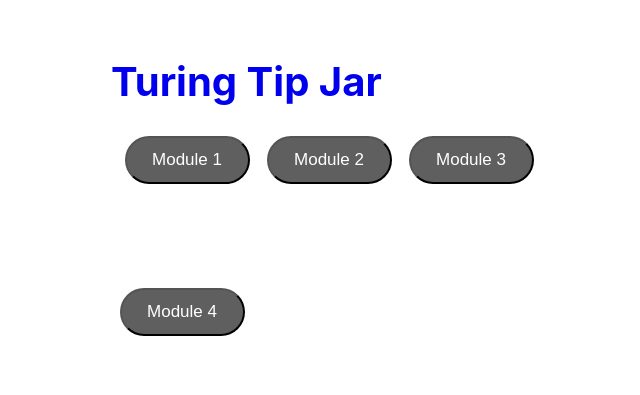
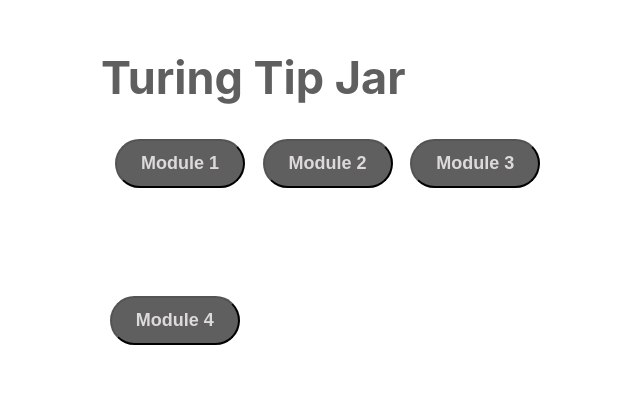
Before and after one commit to ShaunaMyers/turing-two-cents, a React (Create React App) app: page /module/1 in a window 1280 px wide. Shown: the top 395 px of the page, without its empty margins (279-919 px from the left). Built offline with nearby package versions, Linux system fonts and the light colour scheme; no server answers.

Commit message:
Change button font size, weight, and color

```diff
--- a/src/components/App/App.css
+++ b/src/components/App/App.css
@@ -1,6 +1,5 @@
 main {
   height: 100vh;
-  margin: 10px;
 }
 
 body {
@@ -9,7 +8,11 @@ body {
 }
 
 h1 {
-  font-size: 40px;
+  color: #5f5f5f;
+  font-size: 45px;
+}
+
+h1:hover {
 }
 
 div {
@@ -20,10 +23,12 @@ div {
 .mod-button {
   background-color: #5f5f5f;
   border-radius: 30px;
-  color: white;
+  color: #dfdada;
+  font-size: 18px;
+  font-weight: bold;
   margin-bottom: 20%;
   padding: 12px;
-  width: 125px;
+  width: 130px;
 }
 
 a {
```
